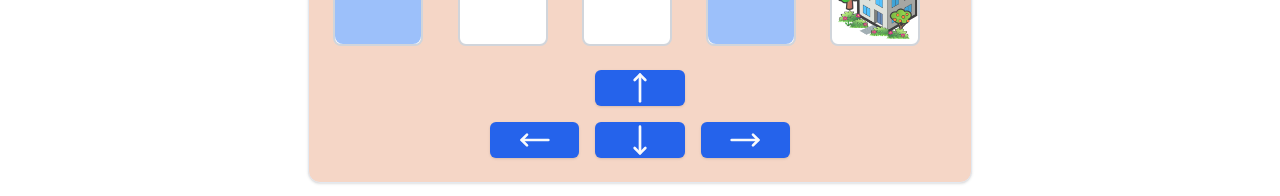
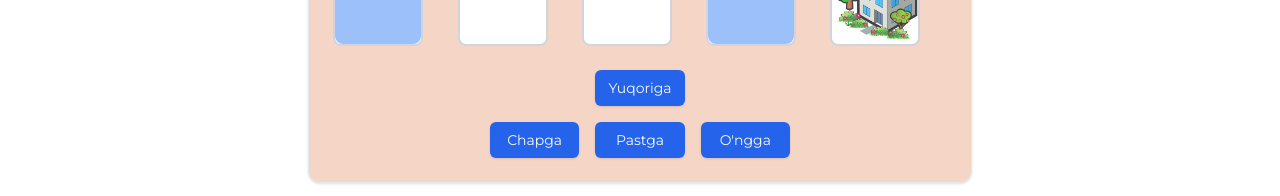
Before and after one commit to abdulloyev/-3-My-System-demo-app, a Next.js app: page /home/game in a window 1280 px wide. Shown: the part 755-951 px from the top of the page. Built offline with nearby package versions, Linux system fonts and the light colour scheme.

Commit message:
chage game-board buttons

```diff
--- a/app/(root)/home/game/_components/game-board.tsx
+++ b/app/(root)/home/game/_components/game-board.tsx
@@ -7,7 +7,7 @@ import { Card } from "@/components/ui/card"; // Kartochka komponenti.
 import Image from "next/image"; // Rasmni yuklash uchun Next.js moduli.
 import { CellType, Direction, GameState } from "@/types/game"; // O'yin uchun tur va yo'nalish ma'lumotlarini import qilamiz.
 import { GameCell } from "./game-cell"; // Har bir hujayra komponentini import qilamiz.
-import { MoveDown, MoveLeft, MoveRight, MoveUp } from "lucide-react";
+// import { MoveDown, MoveLeft, MoveRight, MoveUp } from "lucide-react";
 
 // Bosqichlar gridlari
 const LEVELS: { name: string; grid: CellType[][] }[] = [
@@ -220,26 +220,30 @@ export default function GameBoard() {
       <div className="grid grid-cols-3 gap-4 max-w-[300px] mx-auto">
         <div />
         <Button onClick={() => moveRobot("up")} disabled={gameState.isComplete}>
-          <MoveUp className="sm:size-8" />
+          {/* <MoveUp className="sm:size-8" /> */}
+          Yuqoriga
         </Button>
         <div />
         <Button
           onClick={() => moveRobot("left")}
           disabled={gameState.isComplete}
         >
-          <MoveLeft className="sm:size-8" />
+          {/* <MoveLeft className="sm:size-8" /> */}
+          Chapga
         </Button>
         <Button
           onClick={() => moveRobot("down")}
           disabled={gameState.isComplete}
         >
-          <MoveDown className="sm:size-8" />
+          {/* <MoveDown className="sm:size-8" /> */}
+          Pastga
         </Button>
         <Button
           onClick={() => moveRobot("right")}
           disabled={gameState.isComplete}
         >
-          <MoveRight className="sm:size-8" />
+          {/* <MoveRight className="sm:size-8" /> */}
+          O'ngga
         </Button>
       </div>
       {gameState.isComplete && (
--- a/app/(root)/home/topics/[id]/algo/[algoId]/page.tsx
+++ b/app/(root)/home/topics/[id]/algo/[algoId]/page.tsx
@@ -117,7 +117,7 @@ const Sections = ({ params }: { params: { algoId: string } }) => {
           <Progress value={score * 100} className="mt-4" />
 
           <p className="text-sm text-gray-500 mt-2">
-            {taskInfo.totalTasks} task bo‘yicha baholandi.
+            {taskInfo.totalTasks} ta vazifa tugatildi
           </p>
 
           <Button
```
